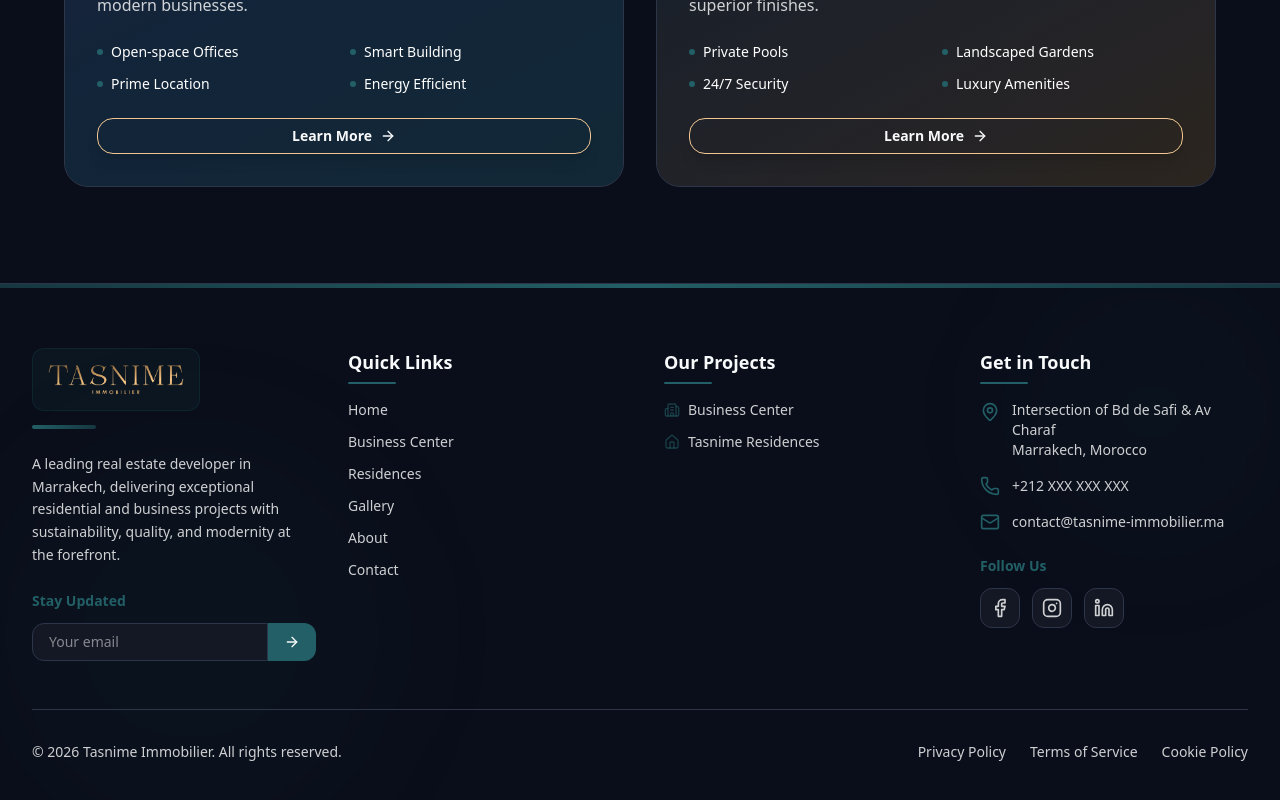
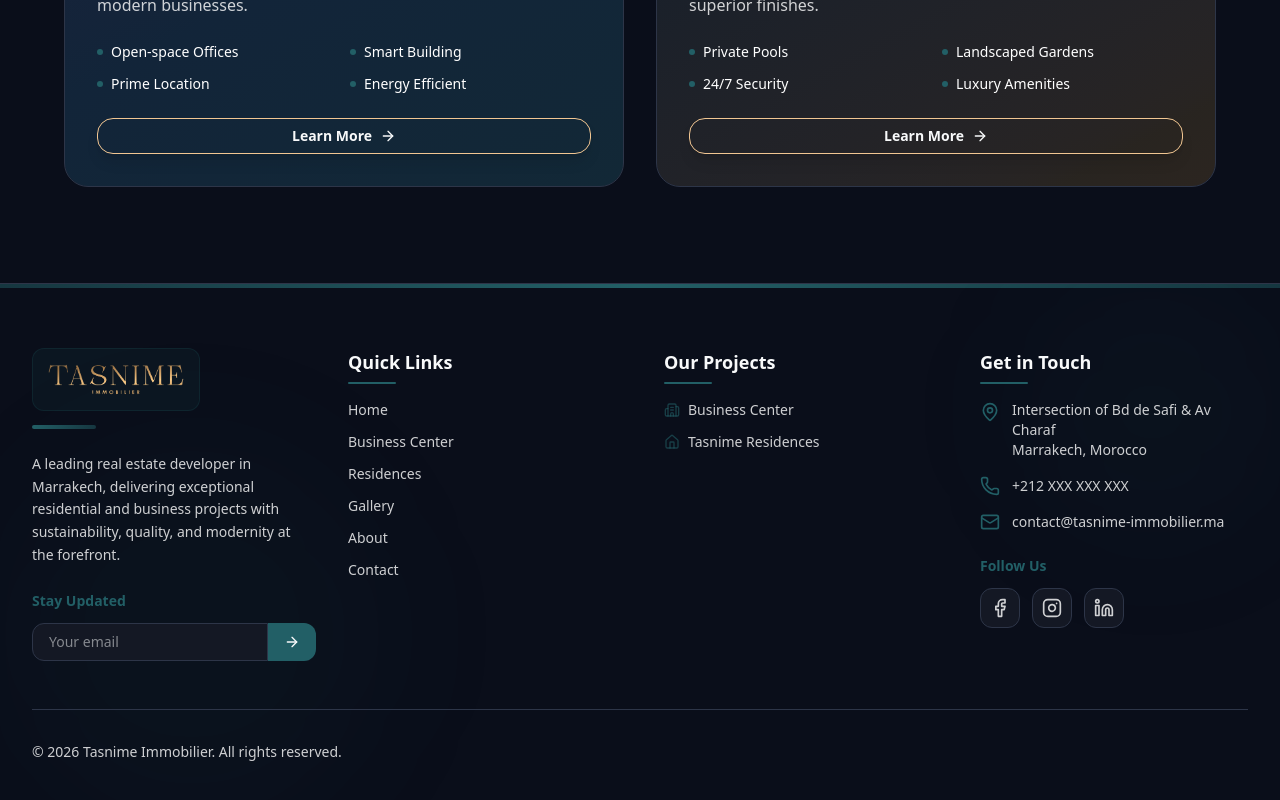
Before and after one commit to Hicham2115/Tansime-Website, a React (Vite) app: page / in a window 1280 px wide. Shown: the part 4353-5153 px from the top of the page. Built offline with nearby package versions, Linux system fonts and the light colour scheme.

Commit message:
first commit

```diff
--- a/src/components/MainSection/Footer.jsx
+++ b/src/components/MainSection/Footer.jsx
@@ -188,7 +188,7 @@ function Footer() {
               &copy; {currentYear} Tasnime Immobilier. All rights reserved.
             </p>
 
-            <div className="flex flex-wrap justify-center md:justify-end gap-6 text-sm">
+            {/* <div className="flex flex-wrap justify-center md:justify-end gap-6 text-sm">
               <a
                 href="/privacy"
                 className="text-white/80 hover:text-primary transition-colors"
@@ -207,7 +207,7 @@ function Footer() {
               >
                 Cookie Policy
               </a>
-            </div>
+            </div> */}
           </div>
         </div>
       </div>
```
